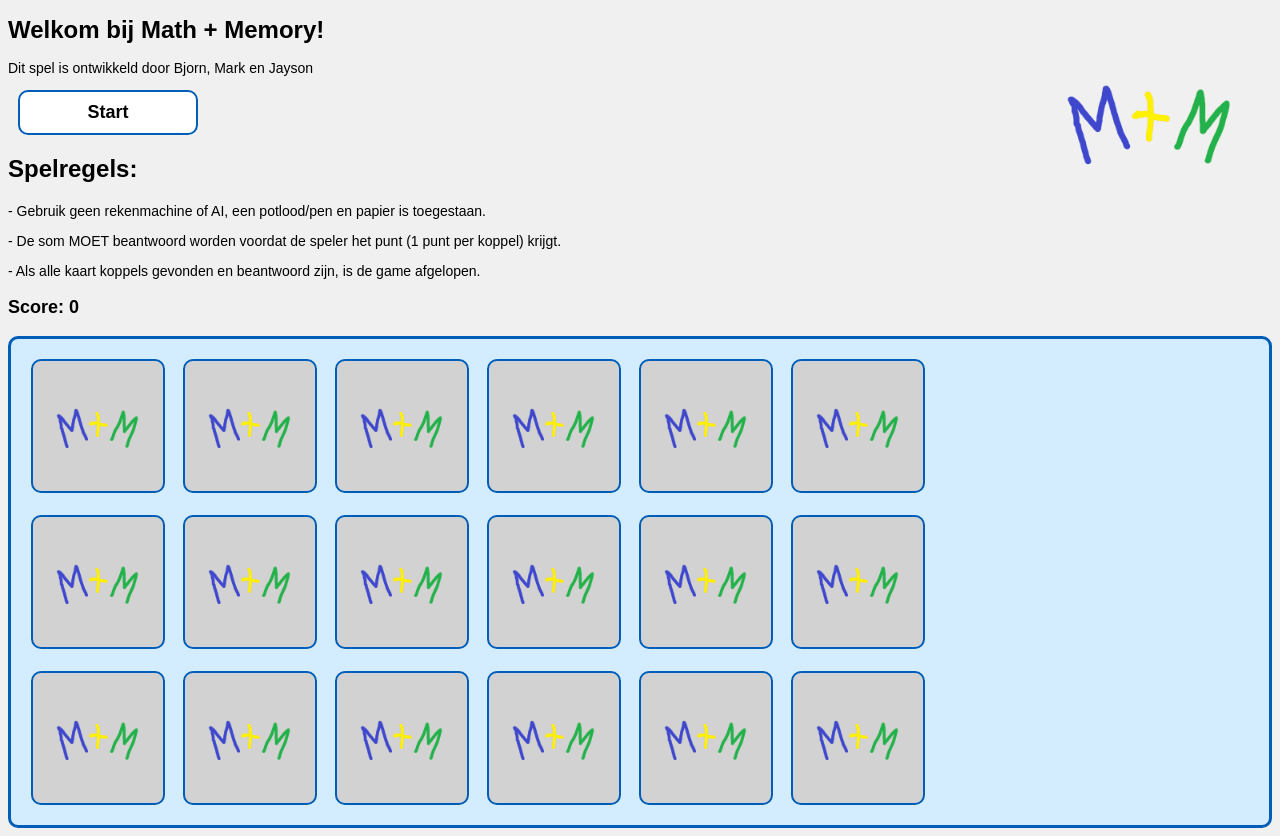
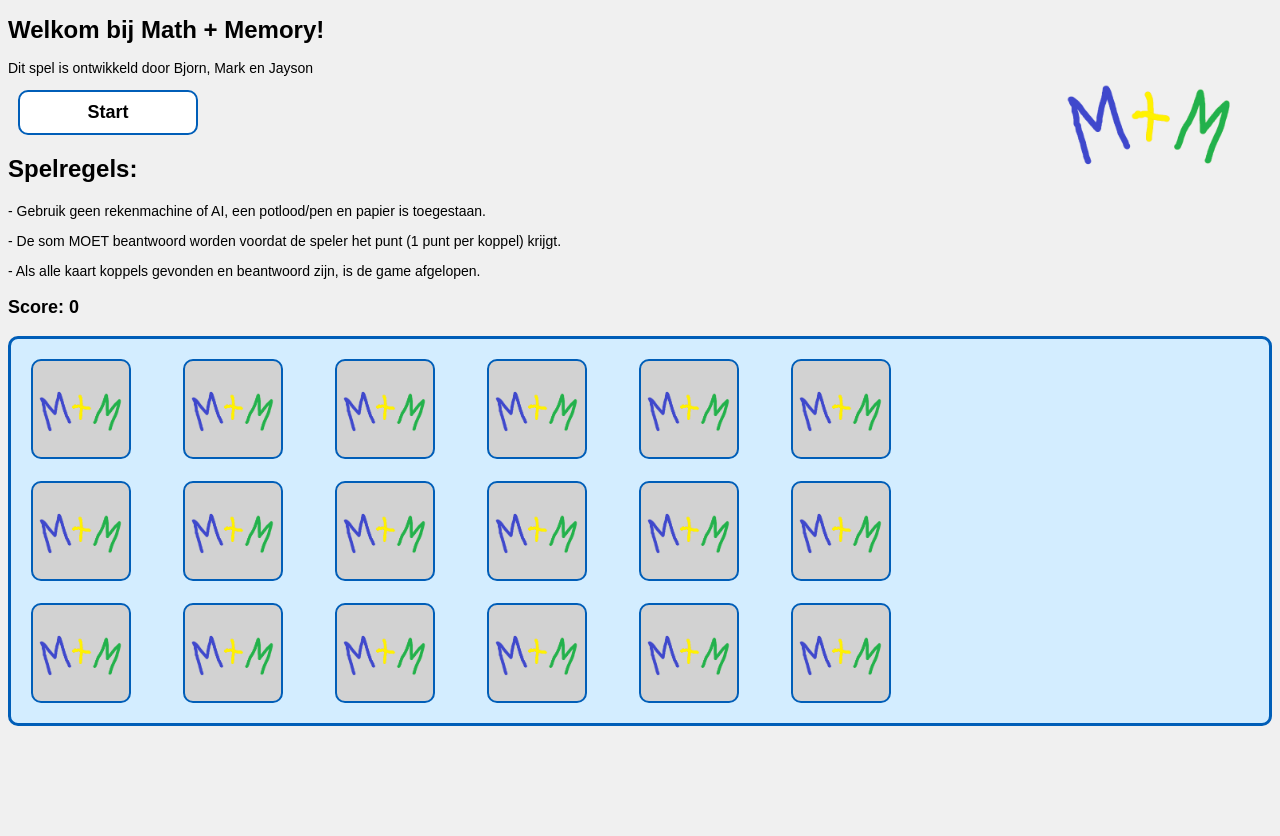
Before and after one commit to Jayson-04/memorygame, a plain HTML site: page memorycode/index.html in a window 1280 px wide. After the commit the page ends 800 px from the top, so only its background shows below. Drawn offline with Linux system fonts and the light colour scheme.

Commit message:
numbers in centre

```diff
--- a/memorycode/style.css
+++ b/memorycode/style.css
@@ -39,7 +39,7 @@ p {
     width: 100px;
     height: 100px;
     margin: 10px;
-    padding: 65px;
+    padding: 0;
     border: 2px solid #005EB8;
     background-color: #d2d2d2;
     border-radius: 10px;
@@ -49,6 +49,10 @@ p {
     background-size: 100px;
     background-repeat: no-repeat;
     background-position: center;
+
+    display: flex;
+    justify-content: center;
+    align-items: center;
 }
 
 #startButton {
```
